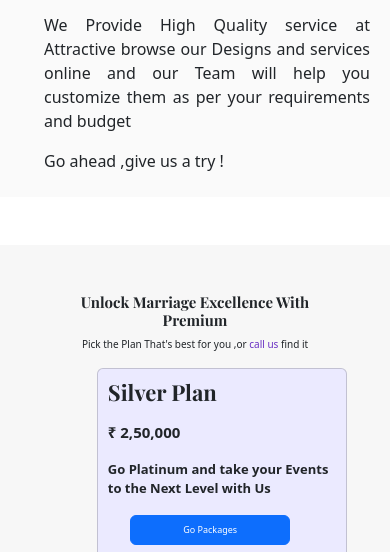
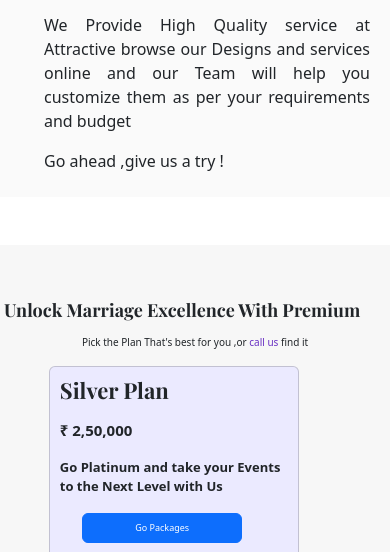
Before and after one commit to Nivash666/g3eventplanners, a plain HTML site: page home.html in a window 390 px wide. Shown: the part 577-1129 px from the top of the page. Drawn offline with nearby package versions, Linux system fonts and the light colour scheme.

Commit message:
Initial commit-4

```diff
--- a/home.html
+++ b/home.html
@@ -116,12 +116,13 @@
     <!--End Home section -->
 
  <!--package section -->
- <div class="package-section p-5" id="packages-section" style="background-color:#f7f7f7;">
+ <div class="package-section py-5" id="packages-section" style="background-color:#f7f7f7;">
+  <div class="package-head-section text-lg-center" style="width: auto !important;">
+    <h2 class=" text-dark fw-bolder fs-2  " >Unlock Marriage Excellence With Premium</h2>
+    <p style="font-weight: 500;">Pick the Plan  That's best for you ,or <span style="color: #6930C3;">call us</span> find it</p>
+  </div>
+
   <div class="container-lg">
-    <div class="package-head-section text-center">
-      <h2 class="text-dark fw-bolder">Unlock Marriage Excellence With Premium</h2>
-      <p style="font-weight: 500;">Pick the Plan  That's best for you ,or <span style="color: #6930C3;">call us</span> find it</p>
-    </div>
 
     <div class="card-section d-lg-flex justify-content-lg-between p-lg-5 ">
       <!--card-1-->
--- a/style.css
+++ b/style.css
@@ -9,6 +9,7 @@ h1, h2, h3, h4, h5, h6 {
     margin: 0;
     padding: 0;
     box-sizing: border-box;
+    overflow-x: hidden !important;
 
   }
 
@@ -23,6 +24,8 @@ h1, h2, h3, h4, h5, h6 {
 }
 #home-h3{
     font-size: 30px;
+    font-weight: 700;
+
 }
 #home-h6{
     font-size: 10px;
@@ -100,6 +103,7 @@ h1, h2, h3, h4, h5, h6 {
     }
 }
 
+
 /* medium mobiles to larger mobile devices */
 
 @media screen and (min-width:321px) and (max-width:480px){
@@ -116,6 +120,8 @@ h1, h2, h3, h4, h5, h6 {
     #home-h3{
         font-size: 35px;
         padding: 2px 0px;
+        font-weight: 700;
+
 
     }
     #home-h6{
@@ -156,13 +162,19 @@ h1, h2, h3, h4, h5, h6 {
 
         font-size: 22px !important;
     }
+    .package-head-section{
+        width: 100vw !important;
+    }
     .package-head-section h2{
 
-        font-size: 15px;
+        font-size: 18px !important;
+        line-height: 26px !important;
+        padding: 4px;
     }
     .package-head-section p{
 
         font-size: 10px;
+        text-align: center !important;
     }
     .card-body p{
 
```
